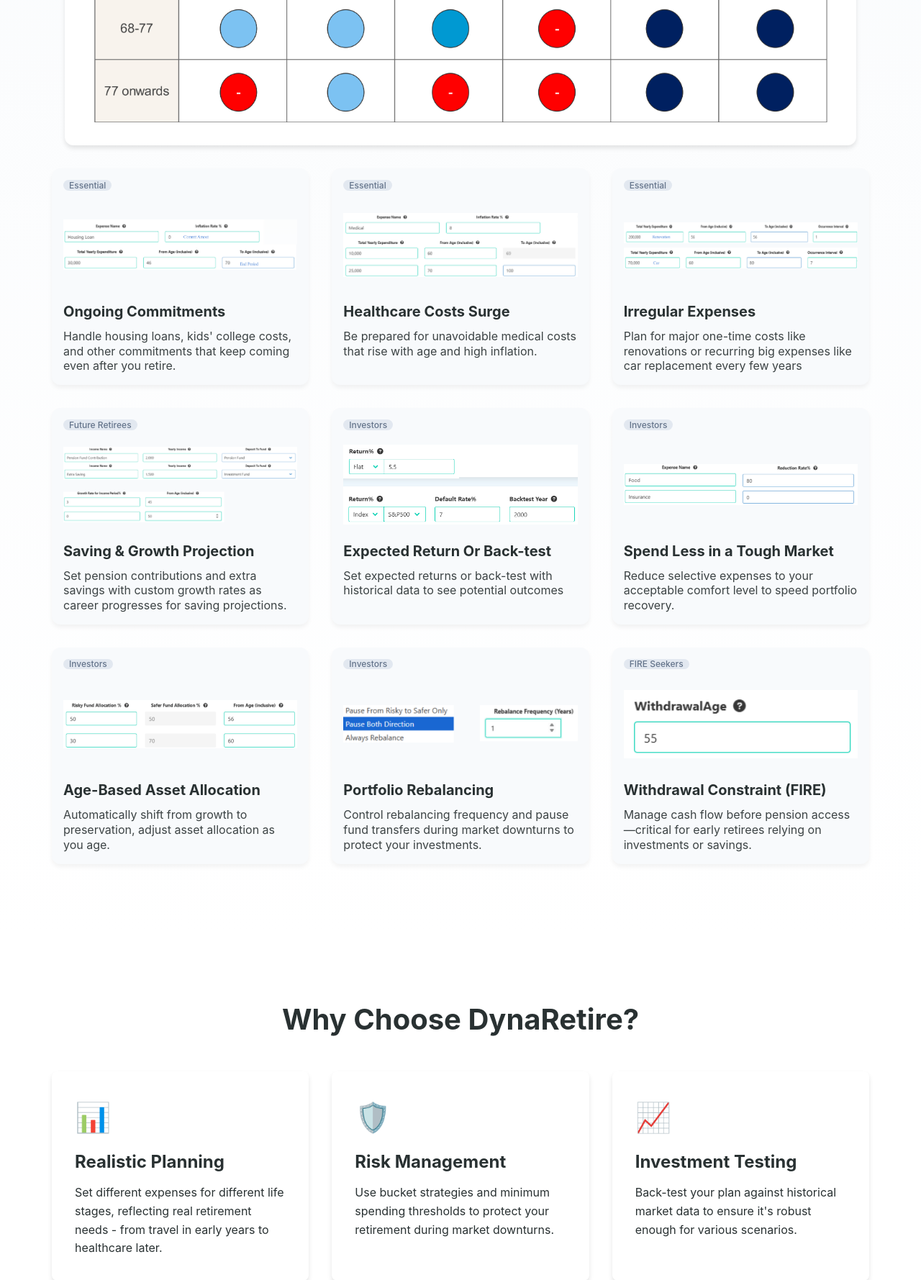
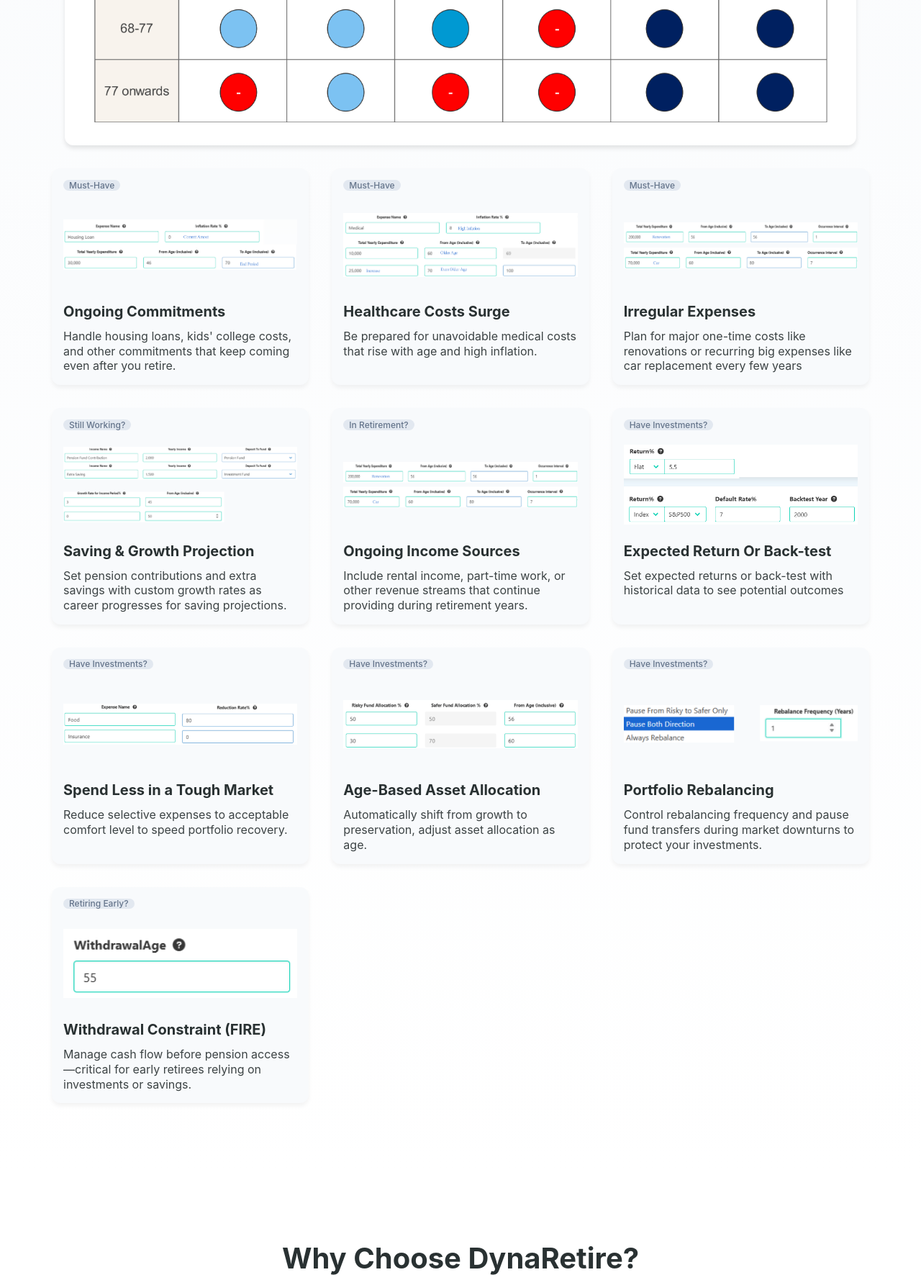
Before and after one commit to lakwli/dynaretire, a Flask app: page / in a window 1280 px wide. Shown: the part 1712-3491 px from the top of the page at 72% size. Run offline with Flask 3, Linux system fonts and the light colour scheme.

Commit message:
Landing: need to work on the 10 feature to make it balance. -->pending

```diff
--- a/templates/marketing/landing.html
+++ b/templates/marketing/landing.html
@@ -168,30 +168,31 @@
           />
         </div>
 
-  <!-- TODO: Commitment e.g. loan, insurance, child education -->
+  <!-- TODO: Create a 3-4-3 grid (3 items top row, 4 middle, 3 bottom) -->
 
 <div class="features-grid">
   <!-- ALL USERS - Start with features everyone cares about -->
   <div class="feature-item">
-    <span class="feature-tag">Essential</span>
+    <span class="feature-tag">Must-Have</span>
     <img src="{{ url_for('static', filename='images/feature_commitment.png') }}" alt="Financial Commitments" class="feature-item-image" />
     <h3>Ongoing Commitments</h3>
     <p>Handle housing loans, kids' college costs, and other commitments that keep coming even after you retire.</p>
   </div>
 
   <div class="feature-item">
-    <span class="feature-tag">Essential</span>
+    <span class="feature-tag">Must-Have</span>
     <img src="{{ url_for('static', filename='images/feature_medical.png') }}" alt="Healthcare Costs" class="feature-item-image" />
     <h3>Healthcare Costs Surge</h3>
     <p>Be prepared for unavoidable medical costs that rise with age and high inflation.</p>
   </div>
 
   <div class="feature-item">
-    <span class="feature-tag">Essential</span>
+    <span class="feature-tag">Must-Have</span>
     <img src="{{ url_for('static', filename='images/feature_irregular.png') }}" alt="Irregular Expenses" class="feature-item-image" />
     <h3>Irregular Expenses</h3>
     <p>Plan for major one-time costs like renovations or recurring big expenses like car replacement every few years</p>
   </div>
+
 
   <!-- FUTURE RETIREES GROUP - For those planning ahead
   <div class="feature-item">
@@ -208,36 +209,42 @@
     <p>Adjust growth rates as careers progress</p>
   </div>-->
   <div class="feature-item">
-    <span class="feature-tag">Future Retirees</span>
+    <span class="feature-tag">Still Working?</span>
     <img src="{{ url_for('static', filename='images/feature_workingSaving.png') }}" alt="Working Savings" class="feature-item-image" />
     <h3>Saving & Growth Projection</h3>
     <p>Set pension contributions and extra savings with custom growth rates as career progresses for saving projections.</p>
   </div>
+  <div class="feature-item">
+    <span class="feature-tag">In Retirement?</span>
+    <img src="{{ url_for('static', filename='images/feature_irregular.png') }}" alt="Continuous Income" class="feature-item-image" />
+    <h3>Ongoing Income Sources</h3>
+    <p>Include rental income, part-time work, or other revenue streams that continue providing during retirement years.</p>
+  </div>
 
   <!-- INVESTORS GROUP - For those focused on investment strategies -->
   <div class="feature-item">
-    <span class="feature-tag">Investors</span>
+    <span class="feature-tag">Have Investments?</span>
     <img src="{{ url_for('static', filename='images/Savings.png') }}" alt="Expected Returns" class="feature-item-image" />
     <h3>Expected Return Or Back-test</h3>
     <p>Set expected returns or back-test with historical data to see potential outcomes</p>
   </div>
 
   <div class="feature-item">
-    <span class="feature-tag">Investors</span>
+    <span class="feature-tag">Have Investments?</span>
     <img src="{{ url_for('static', filename='images/feature_reductionRate.png') }}" alt="Minimum Spending" class="feature-item-image" />
     <h3>Spend Less in a Tough Market</h3>
-    <p>Reduce selective expenses to your acceptable comfort level to speed portfolio recovery.</p>
+    <p>Reduce selective expenses to acceptable comfort level to speed portfolio recovery.</p>
   </div>
 
   <div class="feature-item">
-    <span class="feature-tag">Investors</span>
+    <span class="feature-tag">Have Investments?</span>
     <img src="{{ url_for('static', filename='images/feature_assetAllocation.png') }}" alt="Asset Allocation" class="feature-item-image" />
     <h3>Age-Based Asset Allocation</h3>
-    <p>Automatically shift from growth to preservation, adjust asset allocation as you age.</p>
+    <p>Automatically shift from growth to preservation, adjust asset allocation as age.</p>
   </div>
 
   <div class="feature-item">
-    <span class="feature-tag">Investors</span>
+    <span class="feature-tag">Have Investments?</span>
     <img src="{{ url_for('static', filename='images/feature_rebalanceOption.png') }}" alt="Portfolio Rebalance" class="feature-item-image" />
     <h3>Portfolio Rebalancing</h3>
     <p>Control rebalancing frequency and pause fund transfers during market downturns to protect your investments.</p>
@@ -245,7 +252,7 @@
 
   <!-- FIRE SEEKERS - More specialized audience -->
   <div class="feature-item">
-    <span class="feature-tag">FIRE Seekers</span>
+    <span class="feature-tag">Retiring Early?</span>
     <img src="{{ url_for('static', filename='images/WithdrawAge.png') }}" alt="Pension and Investment" class="feature-item-image" />
     <h3>Withdrawal Constraint (FIRE)</h3>
     <p>Manage cash flow before pension access—critical for early retirees relying on investments or savings.</p>
```
Also changed, not shown: static/images/feature_medical.png.
